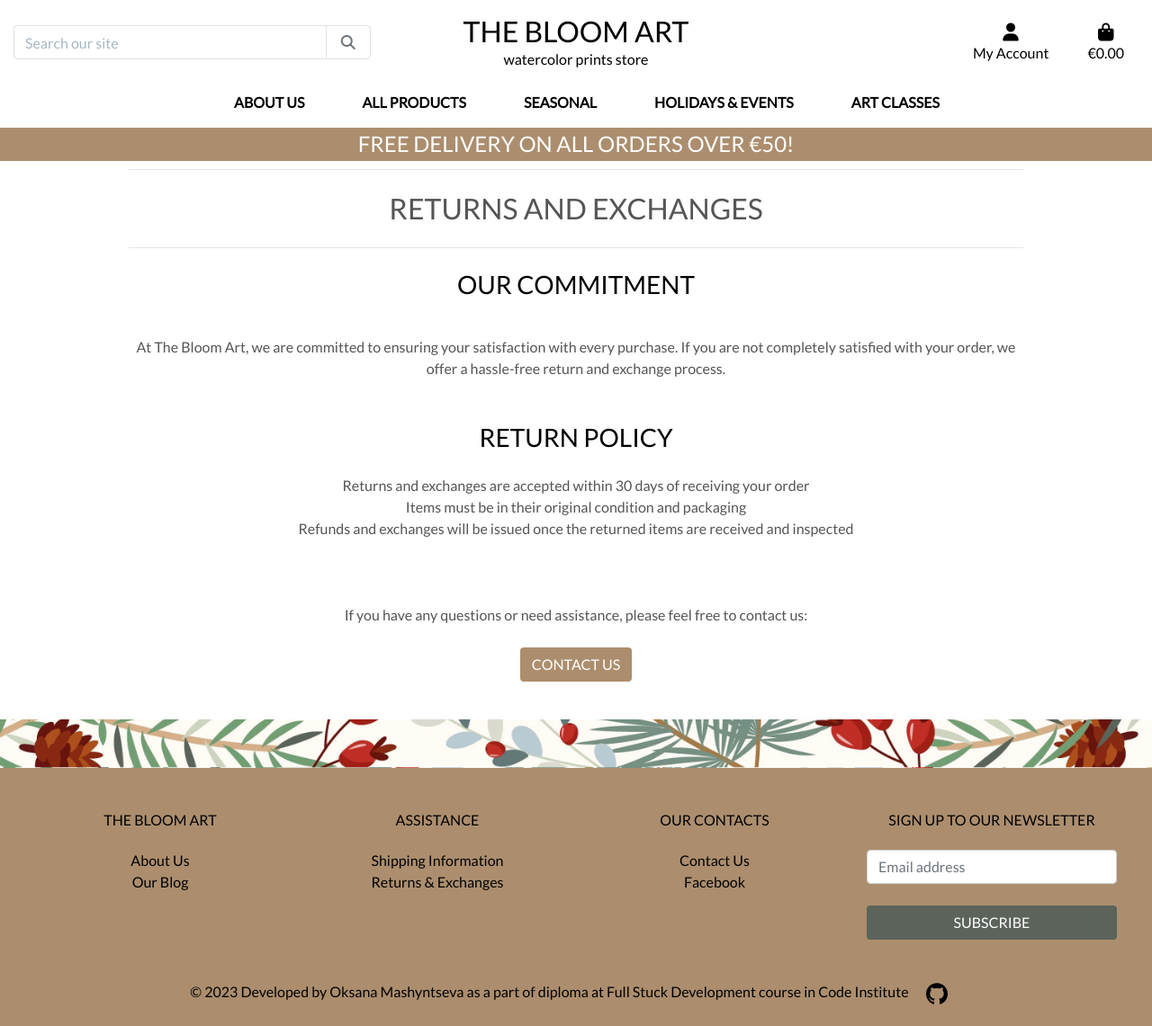
After one commit to ksumm/the_Bloom_PP5, a Django app: page /returns/ in a window 1280 px wide. The commit adds this page. Shown: the whole page at 90% size. Run offline with Django 3.2, Linux system fonts and the light colour scheme; some libraries are stand-ins or nearby versions.

Commit message:
Add returns page

```diff
--- /dev/null
+++ b/home/templates/home/returns.html
@@ -0,0 +1,49 @@
+{% extends "base.html" %}
+{% load static %}
+
+{% block page_header %}
+<div class="container header-container">
+    <div class="row">
+        <div class="col"></div>
+    </div>
+</div>
+{% endblock %}
+
+{% block content %}
+<div class="overlay"></div>
+<div class="container">
+    <div class="row">
+        <div class="col-12">
+            <hr class="my-4">
+            <h2 class="logo-font text-center mb-4">Returns and Exchanges</h2>
+            <hr class="my-4">
+
+            <div class="mb-4">
+                <h3 class="logo-font text-black text-center mb-3">Our Commitment</h3>
+                <br>
+                <p class="text-center mb-4">
+                    At The Bloom Art, we are committed to ensuring your satisfaction with every purchase.
+                    If you are not completely satisfied with your order, we offer a hassle-free return and exchange process.
+                </p>
+            </div>
+            <br>
+            <div class="mb-4">
+                <h3 class="logo-font text-black text-center mb-4">Return Policy</h3>
+                <ul class="list-unstyled text-center">
+                    <li>Returns and exchanges are accepted within 30 days of receiving your order</li>
+                    <li>Items must be in their original condition and packaging</li>
+                    <li>Refunds and exchanges will be issued once the returned items are received and inspected</li>
+                </ul>
+            </div>
+
+            <div class="text-center mb-4">
+                <br>
+                <br>
+                <p>If you have any questions or need assistance, please feel free to contact us: </p>
+                <a href="{% url 'contact' %}" class="btn btn-black rounded-4 text-center text-uppercase mt-2 mb-4">Contact Us</a>
+            </div>
+        </div>
+    </div>
+</div>
+
+{% endblock %}
--- a/home/urls.py
+++ b/home/urls.py
@@ -6,5 +6,6 @@ from . import views
 urlpatterns = [
     path('', views.index, name='home'),
     path('delivery/', views.delivery, name='delivery'),
+    path('returns/', views.returns, name='returns'),
     path('about_us/', views.about_us, name='about_us'),
 ]
--- a/home/views.py
+++ b/home/views.py
@@ -3,12 +3,16 @@ from django.shortcuts import render
 
 def index(request):
     """ A view to return the index page """
-
     return render(request, 'home/index.html')
 
 def delivery(request):
-    """ A view to return the index page and products"""
+    """ A view to return the delivery page"""
     return render(request, "home/delivery.html")
 
 def about_us(request):
+    """ A view to return the about us page"""
     return render(request, 'home/about_us.html')
+
+def returns(request):
+    """ A view to return the returns page"""
+    return render(request, "home/returns.html")
--- a/static/css/base.css
+++ b/static/css/base.css
@@ -11,7 +11,7 @@ body {
 }
 
 .overlay {
-	height: calc(100vh - 164px);
+	height: 100%;
 	width: 100%;
 	top: 0;
 	left: 0;
--- a/templates/base.html
+++ b/templates/base.html
@@ -178,7 +178,7 @@
                         <a href="{% url 'delivery' %}" class="text-black">Shipping Information</a>
                     </li>
                     <li>
-                        <a href="#!" class="text-black">Returns & Exchanges</a>
+                        <a href="{% url 'returns' %}" class="text-black">Returns & Exchanges</a>
                     </li>
                 </ul>
         </div>
```
Also changed, not shown: home/templates/home/delivery.html (+4 -7 lines).
